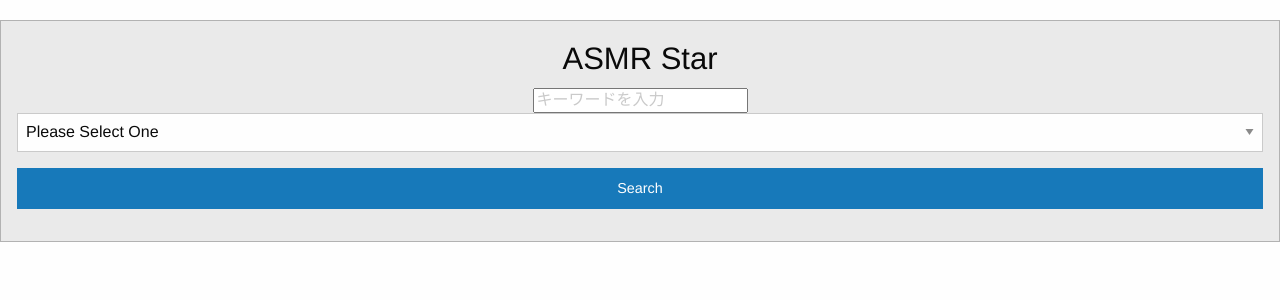
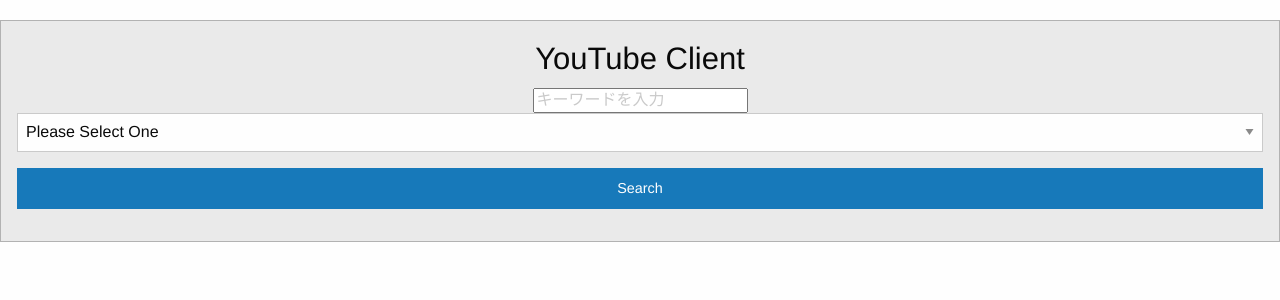
Before and after one commit to samuraikun/youtube_client_apistar, a Python web app: template templates/index.html in a window 1280 px wide. Shown: the top 300 px of the page. Run offline with Jinja, Linux system fonts and the light colour scheme; the template is opened without the code that fills it, so the values that code supplies are empty; some libraries are stand-ins or nearby versions.

Commit message:
rename app name & refactor

```diff
--- a/static/js/app.js
+++ b/static/js/app.js
@@ -2,7 +2,7 @@
   el: '#app',
   delimiters: ["[[", "]]"],
   data: {
-    message: 'ASMR Star',
+    message: 'YouTube Client',
     query: '',
     order_by: '',
     results: []
--- a/templates/index.html
+++ b/templates/index.html
@@ -6,7 +6,7 @@
   <meta http-equiv="X-UA-Compatible" content="ie=edge">
   <link rel="stylesheet" href="https://cdnjs.cloudflare.com/ajax/libs/foundation/6.3.1/css/foundation.min.css">
   <link href="/static/css/index.css" rel="stylesheet" type="text/css" media="all">
-  <title>ASMR Star</title>
+  <title>YouTube Client</title>
 </head>
 <body>
   <div class="container" id="app">
--- a/youtube_client.py
+++ b/youtube_client.py
@@ -14,7 +14,6 @@
 class Client(object):
     def search(self, query, order_by):
         youtube = build(YOUTUBE_API_SERVICE_NAME, YOUTUBE_API_VERSION, developerKey=DEVELOPER_KEY)
-        videos = []
 
         try:
             search_response = youtube.search().list(
@@ -25,9 +24,7 @@
                 order=order_by
             ).execute()
 
-            [videos.append(search_result) for search_result in search_response.get('items', [])]
+            return [search_result for search_result in search_response.get('items', [])]
         except HttpError as e:
             print("An HTTP error %d occurred:\n%s" % (e.resp.status, e.content))
             raise e
-
-        return videos
```
